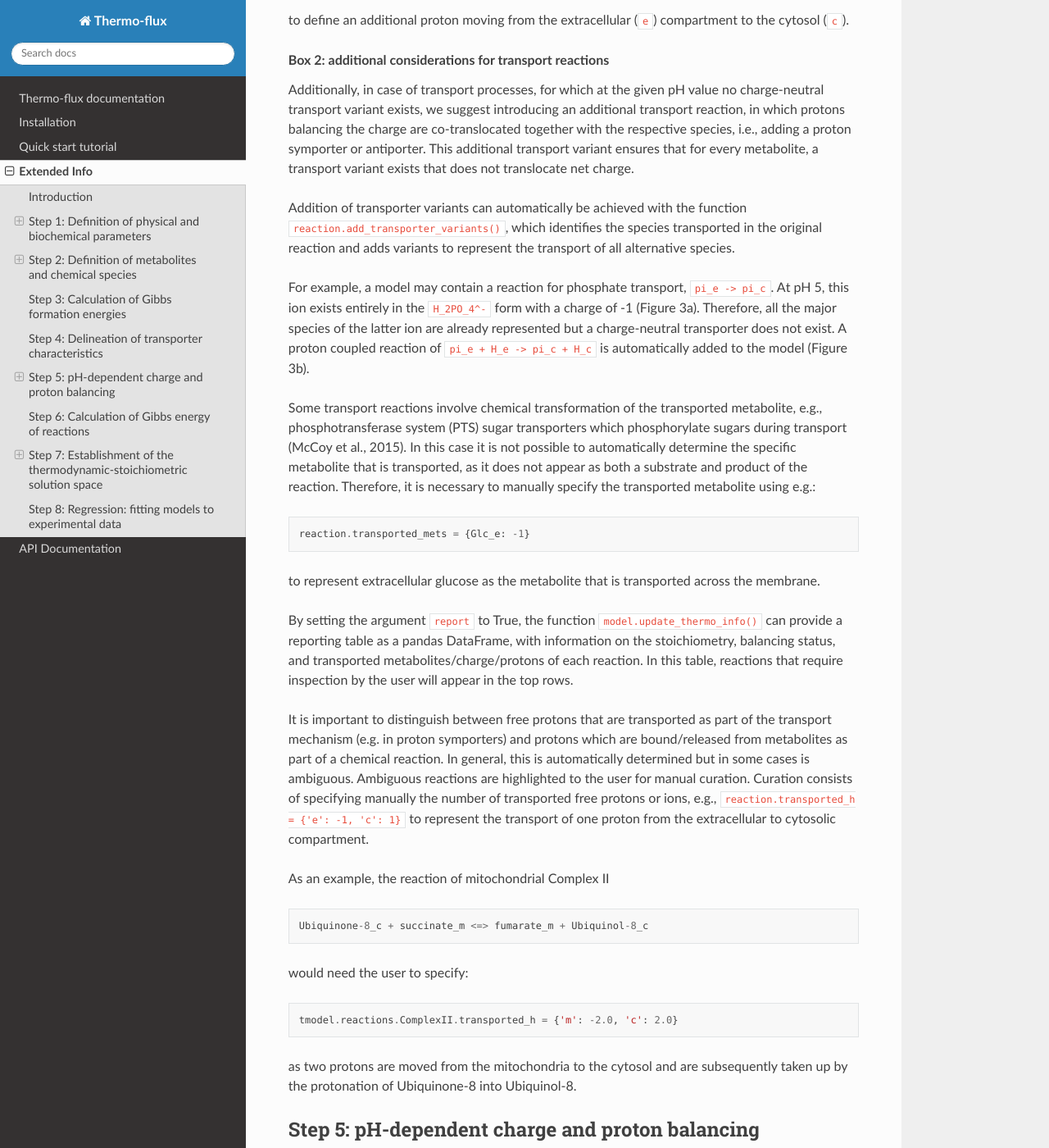
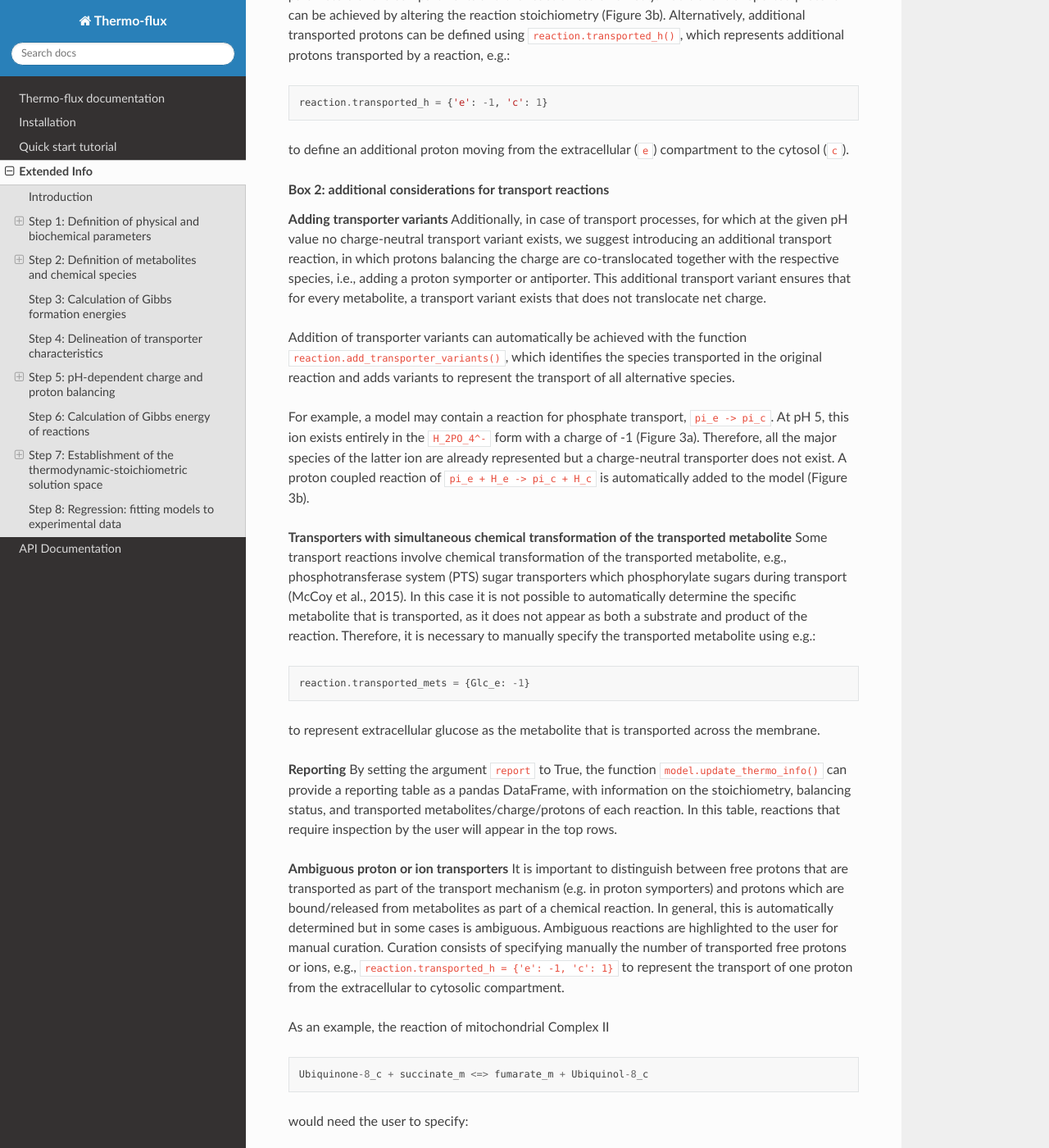
Before and after one commit to nfargier/thermoflux-rtd, a Sphinx documentation site: the page built from docs/extended_ai.rst, in a window 1280 px wide and 1400 px high, scrolled down 3478 px. Shown: the whole window at 82% size. Built offline with Sphinx 7.4.7 and the Read the Docs theme 3.1.0, drawn with Linux system fonts in a browser that asks for light colours; some of the changed text lies outside the part shown.

Commit message:
Update extended_ai.rst

```diff
--- a/docs/extended_ai.rst
+++ b/docs/extended_ai.rst
@@ -80,15 +80,13 @@
 
 .. rubric:: Box 1: Additional considerations for Gibbs energy of formation calculation
 --------------------------------------------------------------------------------------
-Uncertainty
-^^^^^^^^^^^
 
+**Uncertainty**
 Different default uncertainty can be specified with ``model.rmse_inf = Q_(3000, 'kJ/mol')``.
 
 We can also estimate a non-zero Gibbs formation energy for metabolites with non-decomposable or unknown structures (see supplementary section “metabolites with unknown formation energy”). This is implemented by the ``fit_unknown_dfG0=True`` argument when estimating Gibbs formation energies.
 
-Redox
-^^^^^
+**Redox**
 
 In ``Thermo-Flux`` a formation energy and a standard error can be explicitly defined, and the ``redox`` attribute set to true to ensure the formation energy is not automatically recalculated, e.g.:
 
@@ -98,8 +96,7 @@
     cyt_c_red_c.redox = True
     cyt_c_red_c.dfG_SE = Q_(0, 'kJ/mol')
 
-Biomass
-^^^^^^^
+**Biomass**
 
 In ``Thermo-Flux``, the function ``thermo_flux.tools.drg_tools.dfGbm()`` returns the biomass formation energy given a specified empirical formula of biomass and can be used to explicitly define the biomass formation energy, e.g.:
 
@@ -129,16 +126,14 @@
 
 .. rubric:: Box 2: additional considerations for transport reactions
 
-Adding transporter variants
-^^^^^^^^^^^^^^^^^^^^^^^^^^^
+**Adding transporter variants**
 Additionally, in case of transport processes, for which at the given pH value no charge-neutral transport variant exists, we suggest introducing an additional transport reaction, in which protons balancing the charge are co-translocated together with the respective species, i.e., adding a proton symporter or antiporter. This additional transport variant ensures that for every metabolite, a transport variant exists that does not translocate net charge.
 
 Addition of transporter variants can automatically be achieved with the function ``reaction.add_transporter_variants()``, which identifies the species transported in the original reaction and adds variants to represent the transport of all alternative species.
 
 For example, a model may contain a reaction for phosphate transport, ``pi_e -> pi_c``. At pH 5, this ion exists entirely in the ``H_2PO_4^-`` form with a charge of -1 (Figure 3a). Therefore, all the major species of the latter ion are already represented but a charge-neutral transporter does not exist. A proton coupled reaction of ``pi_e + H_e -> pi_c + H_c`` is automatically added to the model (Figure 3b).
 
-Transporters with simultaneous chemical transformation of the transported metabolite
-^^^^^^^^^^^^^^^^^^^^^^^^^^^^^^^^^^^^^^^^^^^^^^^^^^^^^^^^^^^^^^^^^^^^^^^^^^^^^^^^^^^^
+**Transporters with simultaneous chemical transformation of the transported metabolite**
 Some transport reactions involve chemical transformation of the transported metabolite, e.g., phosphotransferase system (PTS) sugar transporters which phosphorylate sugars during transport (McCoy et al., 2015). In this case it is not possible to automatically determine the specific metabolite that is transported, as it does not appear as both a substrate and product of the reaction. Therefore, it is necessary to manually specify the transported metabolite using e.g.:
 
 ::
@@ -147,12 +142,10 @@
 
 to represent extracellular glucose as the metabolite that is transported across the membrane.
 
-Reporting
-^^^^^^^^^
+**Reporting**
 By setting the argument ``report`` to True, the function ``model.update_thermo_info()`` can provide a reporting table as a pandas DataFrame, with information on the stoichiometry, balancing status, and transported metabolites/charge/protons of each reaction. In this table, reactions that require inspection by the user will appear in the top rows.
 
-Ambiguous proton or ion transporters
-^^^^^^^^^^^^^^^^^^^^^^^^^^^^^^^^^^^^
+**Ambiguous proton or ion transporters**
 It is important to distinguish between free protons that are transported as part of the transport mechanism (e.g. in proton symporters) and protons which are bound/released from metabolites as part of a chemical reaction.
 In general, this is automatically determined but in some cases is ambiguous. Ambiguous reactions are highlighted to the user for manual curation. Curation consists of specifying manually the number of transported free protons or ions, e.g., ``reaction.transported_h = {'e': -1, 'c': 1}`` to represent the transport of one proton from the extracellular to cytosolic compartment.
 
@@ -212,26 +205,20 @@
 
 .. rubric:: Box 3: additional considerations for the formulation of the thermodynamic/stoichiometric solution space
 
-Compartmented metabolite concentrations and whole cell concentrations
-^^^^^^^^^^^^^^^^^^^^^^^^^^^^^^^^^^^^^^^^^^^^^^^^^^^^^^^^^^^^^^^^^^^^^
+**Compartmented metabolite concentrations and whole cell concentrations**
 The function ``model.total_cell_conc()`` will add whole cell metabolite concentration constraints on the compartmented metabolic concentrations, based on whole cell metabolite data and the relative compartment volumes which must be provided as an input to the function, respectively as a pandas DataFrame and a Python dictionary.
 
-Relaxing the second law constraint
-^^^^^^^^^^^^^^^^^^^^^^^^^^^^^^^^^^
+**Relaxing the second law constraint**
 The user can relax the second law constraint for any specific reaction by setting ``reaction.ignore_snd = True``.
 
-Ignoring metabolite concentrations
-^^^^^^^^^^^^^^^^^^^^^^^^^^^^^^^^^^
-
+**Ignoring metabolite concentrations**
 The concentration of pseudo metabolites that are often added to stoichiometric models as a convenient way to add constraints should also be ignored by setting
 
 ::
 
     metabolite.ignore_conc = True
 
-Variability analysis
-^^^^^^^^^^^^^^^^^^^^
-
+**Variability analysis**
 In ``Thermo-Flux`` variability analysis is implemented with the function ``solver.gurobi.variability_analysis()``, which sets the optimization problem for any variables provided as an argument to the function. Specifically, the function uses the Gurobi multi-scenario optimization feature, with two scenarios for each variable (one minimizes the variable and the other maximizes it). The results are retrieved with ``solver.gurobi.variability_results()`` and both functions can still be used if the optimization is solved using a high-performance computing (HPC) cluster.
 
 Step 8: Regression: fitting models to experimental data
@@ -241,9 +228,7 @@
 
 .. rubric:: Box 4: additional considerations for regressions
 
-Model starting points
-^^^^^^^^^^^^^^^^^^^^^
-
+**Model starting points**
 The function ``thermo_flux.solver.gurobi.model_start`` has been built to allow MIP start from only non-computed values and reduce the probability of multiplying numerical issues between them. This function can even enable the start from a set of specific variables which are known to not cause numerical issues (for example, starting from only metabolite concentrations). The user can provide starting points in either ``.sol`` or ``.mst`` format:
 
 ::
@@ -253,6 +238,5 @@
                                          fix_vars=['qm','ln_conc'],
                                          fix='start')
 
-Multiple starts with different random seeds
-^^^^^^^^^^^^^^^^^^^^^^^^^^^^^^^^^^^^^^^^^^^
+**Multiple starts with different random seeds**
 As Gurobi is using a branch-and-cut approach to solve the MILP problem, it can sometimes face performance variability issues. An effective way of tackling this problem is to run several optimizations with different values of the seed parameter ``GRBmodel.params.Seed``.
```
